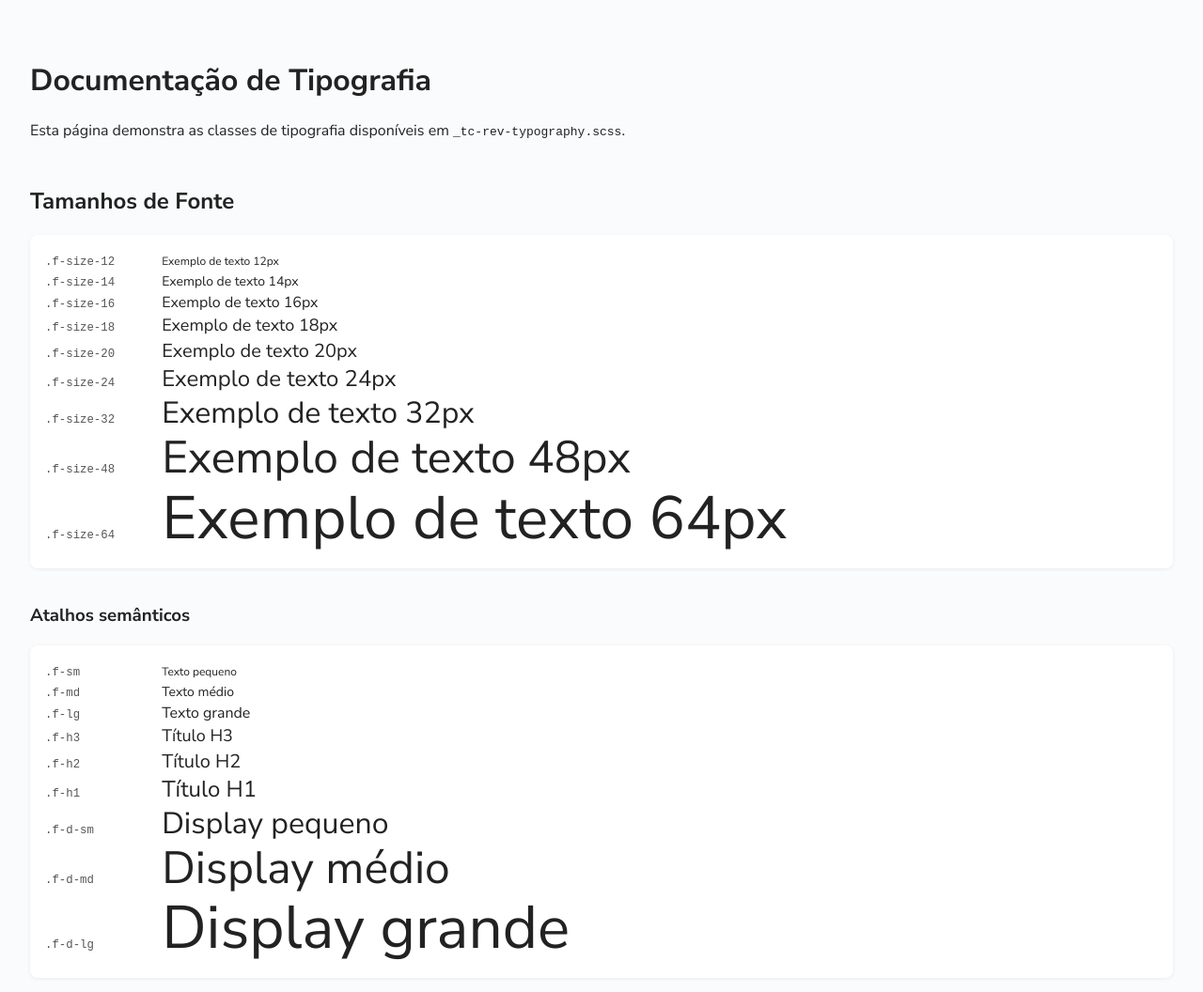
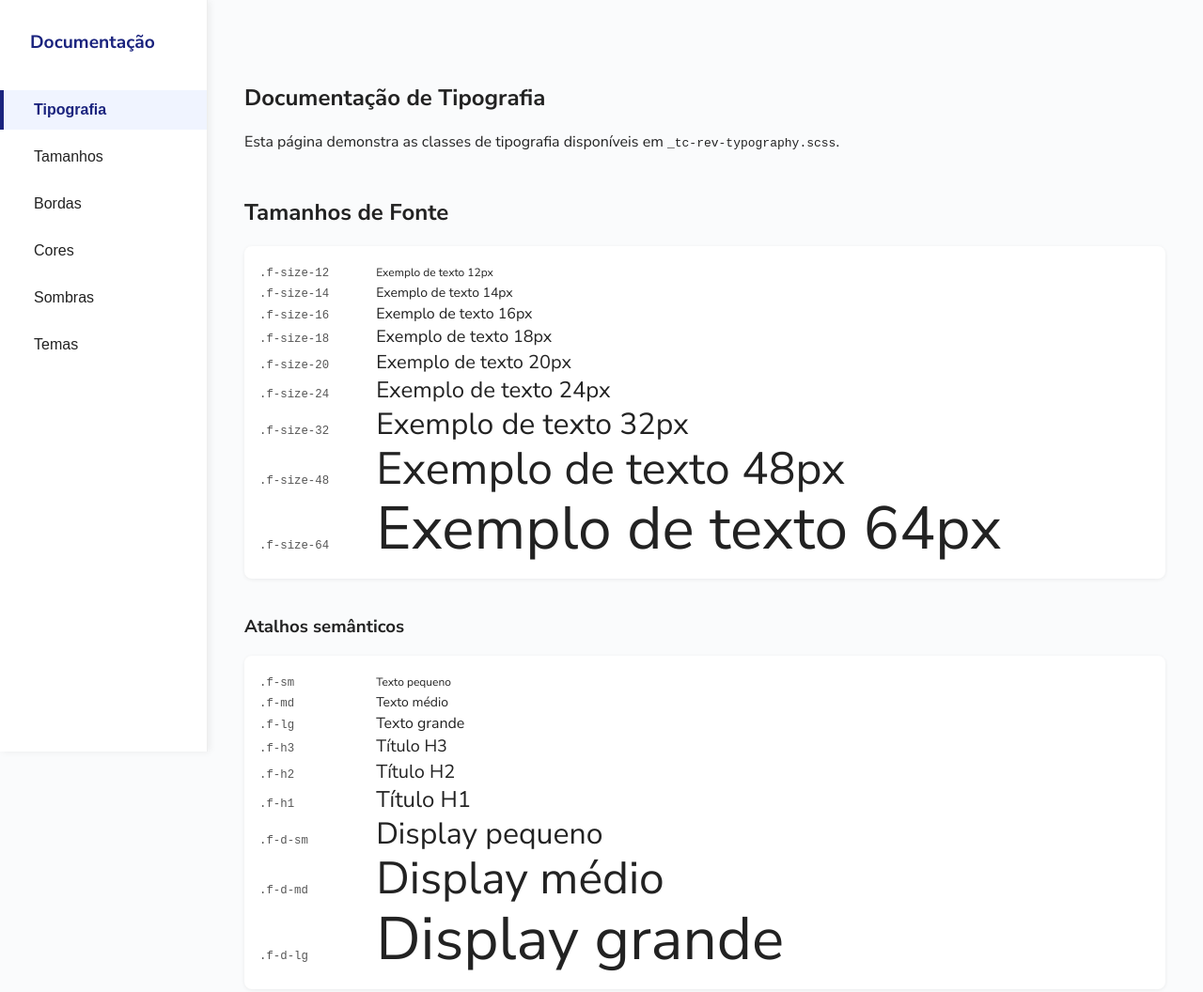
Before and after one commit to anelima25/doc-tcloud, a plain HTML site: page docs/index.html in a window 1280 px wide. Shown: the top 1056 px of the page at 94% size. Drawn offline with Linux system fonts and the light colour scheme.

Commit message:
feat: adicionando menu lateral

```diff
--- a/docs/index.html
+++ b/docs/index.html
@@ -4,17 +4,96 @@
     <title>TOTVS - TCloud Docs</title>
     <meta charset="UTF-8">
     <style>
-      body { font-family: 'Nunito Sans', sans-serif; margin: 32px; background: #fafbfc; color: #222; }
+      body { font-family: 'Nunito Sans', sans-serif; margin: 0; background: #fafbfc; color: #222; }
+      .container { display: flex; min-height: 100vh; }
+      .sidebar {
+        width: 220px;
+        background: #fff;
+        border-right: 1px solid #eee;
+        padding: 32px 0 0 0;
+        position: fixed;
+        top: 0; left: 0; bottom: 0;
+        z-index: 10;
+        box-shadow: 2px 0 8px #0001;
+        display: flex;
+        flex-direction: column;
+        align-items: stretch;
+      }
+      .sidebar h2 {
+        font-size: 1.2em;
+        font-weight: 700;
+        margin: 0 0 2em 32px;
+        color: #1a237e;
+      }
+      .menu {
+        list-style: none;
+        padding: 0;
+        margin: 0;
+      }
+      .menu li {
+        margin-bottom: 0.5em;
+      }
+      .menu button {
+        width: 100%;
+        background: none;
+        border: none;
+        text-align: left;
+        padding: 12px 32px;
+        font-size: 1em;
+        color: #222;
+        cursor: pointer;
+        border-left: 4px solid transparent;
+        transition: background 0.2s, border-color 0.2s;
+      }
+      .menu button.active, .menu button:hover {
+        background: #f0f4ff;
+        border-left: 4px solid #1a237e;
+        color: #1a237e;
+        font-weight: 700;
+      }
+      .main-content {
+        margin-left: 220px;
+        padding: 40px 40px 40px 40px;
+        flex: 1;
+        min-width: 0;
+      }
       h1, h2, h3 { margin-top: 2em; }
       .demo-block { margin-bottom: 1.5em; padding: 1em; background: #fff; border-radius: 8px; box-shadow: 0 1px 4px #0001; }
       .class-label { display: inline-block; min-width: 120px; font-size: 0.95em; color: #555; font-family: monospace; }
       .ellipsis-demo { width: 300px; background: #f3f3f3; padding: 0.5em; border-radius: 4px; }
       .weight-demo { letter-spacing: 1px; }
+      section { display: none; }
+      section.active { display: block; }
     </style>
     <link href="https://fonts.googleapis.com/css?family=Nunito+Sans:300,400,700,900&display=swap" rel="stylesheet">
     <link rel="stylesheet" href="tc-rev-styles.css">
+    <script>
+      function showSection(id) {
+        document.querySelectorAll('section').forEach(sec => sec.classList.remove('active'));
+        document.getElementById(id).classList.add('active');
+        document.querySelectorAll('.menu button').forEach(btn => btn.classList.remove('active'));
+        document.getElementById('btn-' + id).classList.add('active');
+      }
+      window.onload = function() {
+        showSection('tipografia');
+      };
+    </script>
   </head>
   <body>
+    <div class="container">
+      <nav class="sidebar">
+        <h2>Documentação</h2>
+        <ul class="menu">
+          <li><button id="btn-tipografia" class="active" onclick="showSection('tipografia')">Tipografia</button></li>
+          <li><button id="btn-tamanhos" onclick="showSection('tamanhos')">Tamanhos</button></li>
+          <li><button id="btn-bordas" onclick="showSection('bordas')">Bordas</button></li>
+          <li><button id="btn-cores" onclick="showSection('cores')">Cores</button></li>
+          <li><button id="btn-sombras" onclick="showSection('sombras')">Sombras</button></li>
+          <li><button id="btn-temas" onclick="showSection('temas')">Temas</button></li>
+        </ul>
+      </nav>
+      <main class="main-content">
+        <section id="tipografia" class="active">
           <h1>Documentação de Tipografia</h1>
           <p>Esta página demonstra as classes de tipografia disponíveis em <code>_tc-rev-typography.scss</code>.</p>
 
@@ -93,5 +172,33 @@
 
           <hr/>
           <p style="font-size:0.95em;color:#888;">Consulte o arquivo <code>styles/scss/_tc-rev-typography.scss</code> para detalhes técnicos e manutenção.</p>
+        </section>
+        <section id="tamanhos">
+          <h1>Documentação de Tamanhos</h1>
+          <p>Esta página será dedicada à documentação das classes de tamanhos definidas em <code>_tc-rev-sizes.scss</code>.</p>
+          <p><em>Exemplo de uso, tabela de classes e demonstrações serão adicionados aqui.</em></p>
+        </section>
+        <section id="bordas">
+          <h1>Documentação de Bordas</h1>
+          <p>Esta página será dedicada à documentação das classes de borda definidas em <code>_tc-rev-border.scss</code>.</p>
+          <p><em>Exemplo de uso, tabela de classes e demonstrações serão adicionados aqui.</em></p>
+        </section>
+        <section id="cores">
+          <h1>Documentação de Cores</h1>
+          <p>Esta página será dedicada à documentação das classes de cor definidas em <code>_tc-rev-colors.scss</code>.</p>
+          <p><em>Exemplo de uso, tabela de classes e demonstrações serão adicionados aqui.</em></p>
+        </section>
+        <section id="sombras">
+          <h1>Documentação de Sombras</h1>
+          <p>Esta página será dedicada à documentação das classes de sombra definidas em <code>_tc-rev-shadow.scss</code>.</p>
+          <p><em>Exemplo de uso, tabela de classes e demonstrações serão adicionados aqui.</em></p>
+        </section>
+        <section id="temas">
+          <h1>Documentação de Temas</h1>
+          <p>Esta página será dedicada à documentação dos temas definidos em <code>_tc-rev-themes.scss</code>.</p>
+          <p><em>Exemplo de uso, tabela de classes e demonstrações serão adicionados aqui.</em></p>
+        </section>
+      </main>
+    </div>
   </body>
 </html>
```
Lines whose indentation alone changed are shown as unchanged.
